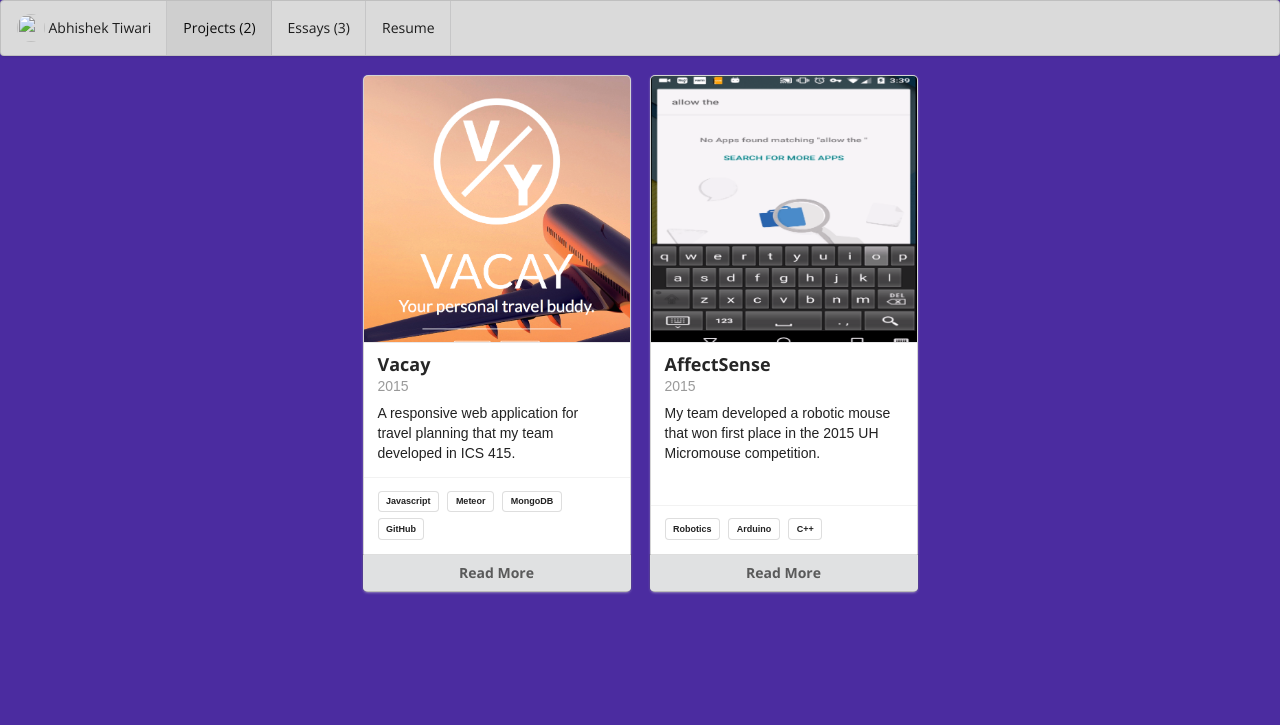
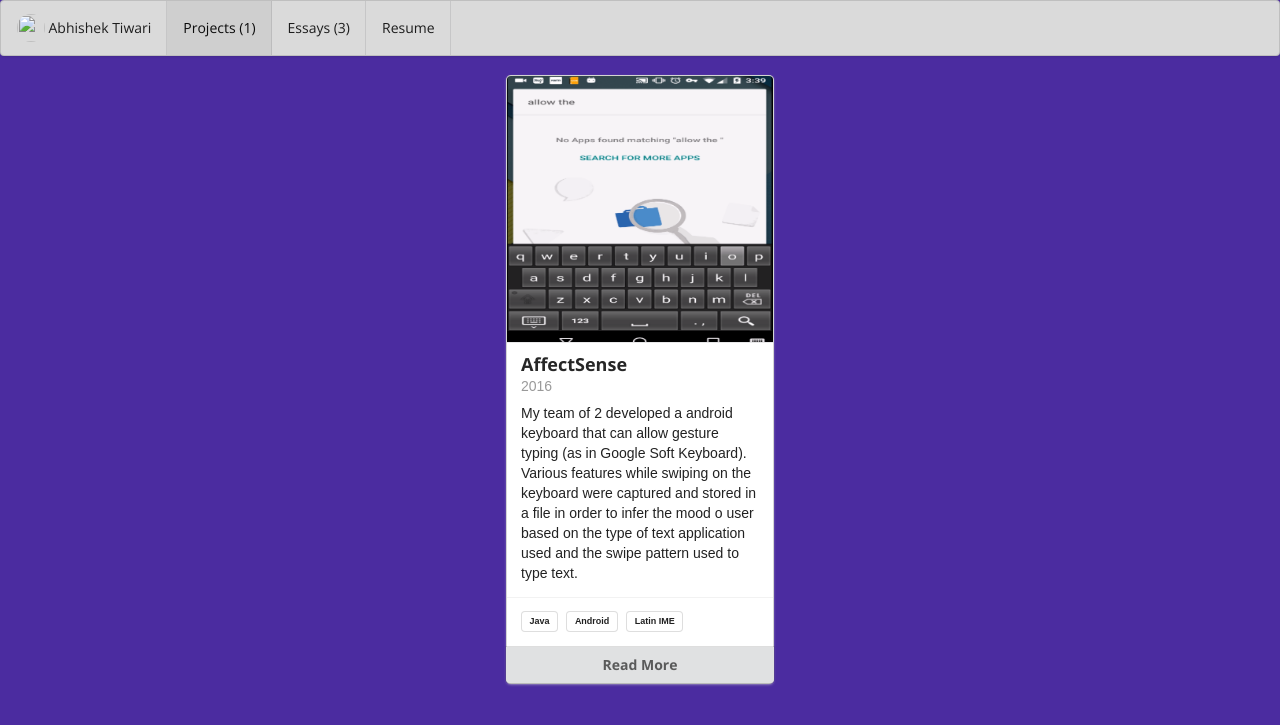
Before and after one commit to abhishekcs10/abhishekcs10.github.io, a Jekyll site: the page built from projects/index.html, in a window 1280 px wide. Shown: the top 725 px of the page. Built offline with Jekyll 4.4.1, drawn with Linux system fonts in a browser that asks for light colours.

Commit message:
project updated

```diff
--- a/projects/project-1.md
+++ b/projects/project-1.md
@@ -3,13 +3,13 @@ layout: project
 type: project
 image: images/affectsense/android_proj.png
 title: AffectSense
-permalink: projects/micromouse
-date: 2015
+permalink: projects/affectsense
+date: 2016
 labels:
-  - Robotics
-  - Arduino
-  - C++
-summary: My team developed a robotic mouse that won first place in the 2015 UH Micromouse competition.
+  - Java
+  - Android
+  - Latin IME
+summary: My team of 2 developed a android keyboard that can allow gesture typing (as in Google Soft Keyboard). Various features while swiping on the keyboard were captured and stored in a file in order to infer the mood o user based on the type of text application used and the swipe pattern used to type text.
 ---
 
 <div class="ui small rounded images">
@@ -22,8 +22,8 @@ summary: My team developed a robotic mouse that won first place in the 2015 UH M
 	</video>
 </div>
 
-Micromouse is an event where small robot “mice” solve a 16 x 16 maze.  Events are held worldwide.  The maze is made up of a 16 by 16 gird of cells, each 180 mm square with walls 50 mm high.  The mice are completely autonomous robots that must find their way from a predetermined starting position to the central area of the maze unaided.  The mouse will need to keep track of where it is, discover walls as it explores, map out the maze and detect when it has reached the center.  having reached the center, the mouse will typically perform additional searches of the maze until it has found the most optimal route from the start to the center.  Once the most optimal route has been determined, the mouse will run that route in the shortest possible time.
+The AffectSense keyboard is developed in order to be able to store various swipe features while user uses the keyboard for typing. These features includes swipe velocity, pressure, distance upto or length of swipe. Along with it the application on which user is typing is stored and for every new application used an average of the feature is calculated for 30 min time window.
 
-For this project, I was the lead programmer who was responsible for programming the various capabilities of the mouse.  I started by programming the basics, such as sensor polling and motor actuation using interrupts.  From there, I then programmed the basic PD controls for the motors of the mouse.  The PD control the drive so that the mouse would stay centered while traversing the maze and keep the mouse driving straight.  I also programmed basic algorithms used to solve the maze such as a right wall hugger and a left wall hugger algorithm.  From there I worked on a flood-fill algorithm to help the mouse track where it is in the maze, and to map the route it takes.  We finished with the fastest mouse who finished the maze within our college.
+Initially our project focused on study of the effect of users mood to swipe on mobile screen. Then because of Google's new patent law for gesture typing, the access to swipe api was restricted. Thus we needed to develop a keyboard on the first place that can allow gesture typing and store swipe feature. We started with study of latinIME and various android source code available Google AOSP. We then worked out on an algorithm that genrates a regular expression according to the pause user takes while making a direction change. This regular expression currently contains only three most repeated letter (where the pause was long as compared to other letters) and longest matching string from the dictionary was retrieved.
 
-You can learn more at the [UH Micromouse Website](http://www-ee.eng.hawaii.edu/~mmouse/about.html).
+You can learn more at the [AffectSense Github Source](https://www.github.com/abhishekcs10/AffectSense).
```
Also changed, not shown: projects/project-2.md (+1 -0 lines).
